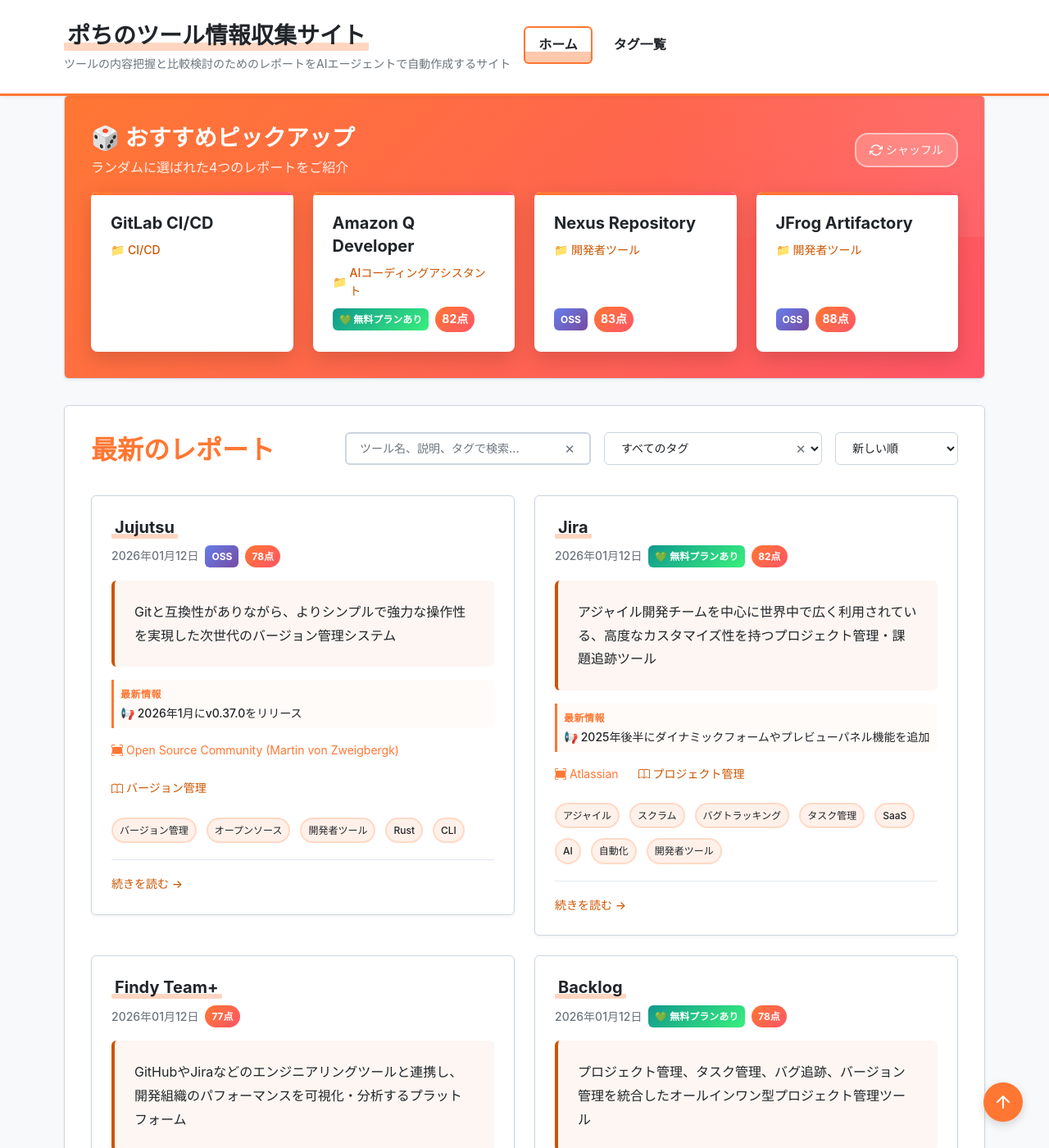
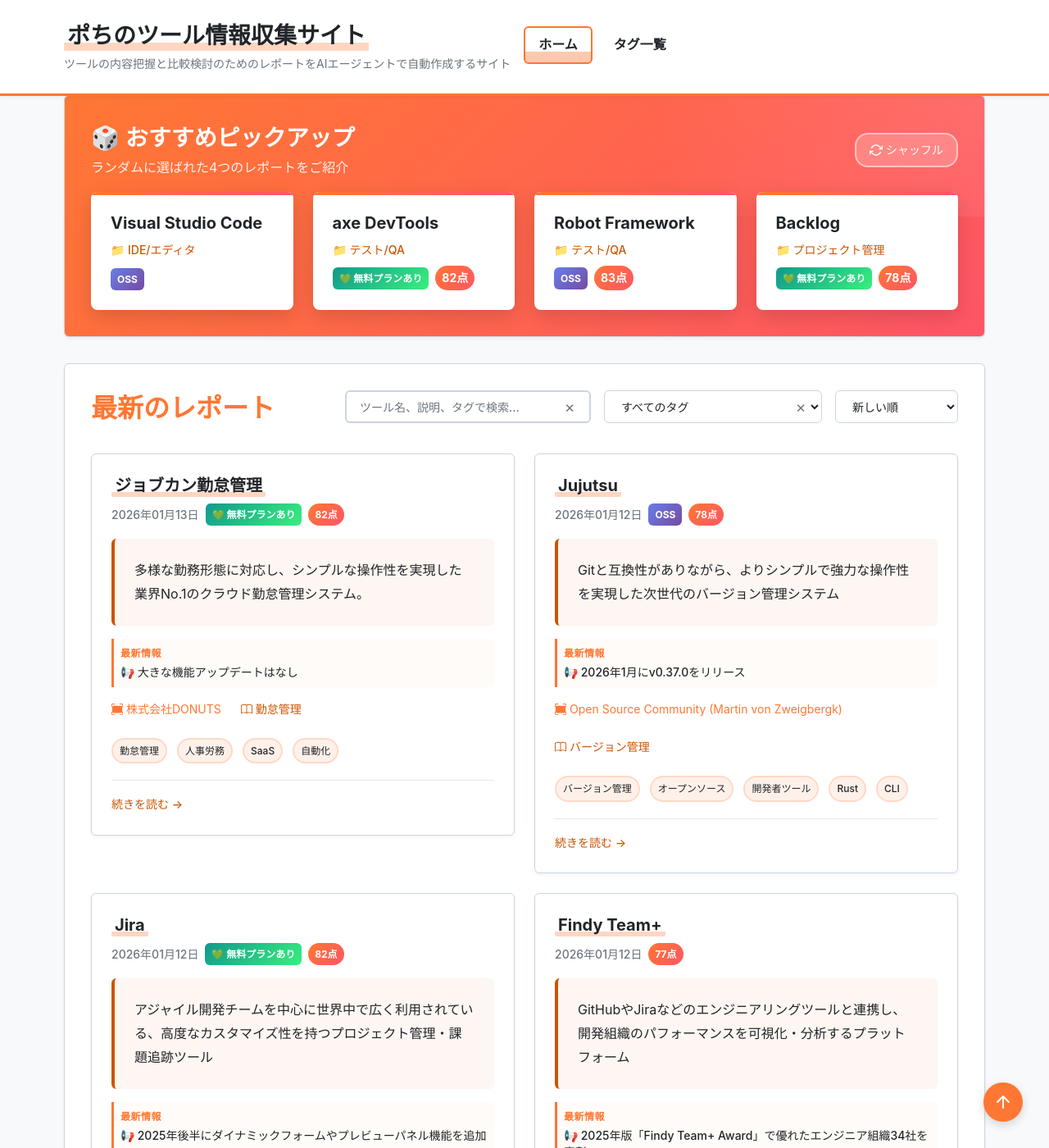
Before and after one commit to aegisfleet/tool-survey-report, a Jekyll site: the page built from index.md, in a window 1280 px wide and 1400 px high, scrolled down 656 px. Shown: the whole window at 82% size. Built offline with Jekyll 4.4.1, drawn with Linux system fonts in a browser that asks for light colours; part of the change alters nothing that is shown; some of the changed text lies outside the part shown.

Commit message:
docs: Update jobcan-kinmu-kanri report and verify links (#414)
Updates the `_reports/jobcan-kinmu-kanri.md` file to match the latest template structure and refreshes its content based on current information.

- Restructures the report to strictly follow the mandated template.
- Updates the `last_updated` date to 2026-01-13.
- Adds missing front matter sections: `tool_reading`, `quick_summary`, and `evaluation`.
- Verifies bidirectional links with related reports, confirming no changes were needed as they already existed.
- Fixes a broken link to ITreview discovered during the final link check.

Co-authored-by: google-labs-jules[bot] <161369871+google-labs-jules[bot]@users.noreply.github.com>

```diff
--- a/_reports/jobcan-kinmu-kanri.md
+++ b/_reports/jobcan-kinmu-kanri.md
@@ -1,17 +1,52 @@
 ---
+# === フロントマター ===
+# 【必須項目】
 title: "ジョブカン勤怠管理 調査レポート"
 tool_name: "ジョブカン勤怠管理"
+tool_reading: "ジョブカンキンムカンリ"
 category: "勤怠管理"
 developer: "株式会社DONUTS"
 official_site: "https://jobcan.ne.jp/"
 date: "2025-10-24"
-last_updated: "2025-12-13"
+last_updated: "2026-01-13"
 tags:
   - "勤怠管理"
   - "人事労務"
   - "SaaS"
   - "自動化"
-description: "多様な勤務形態に対応し、シンプルな操作性を実現したクラウド勤怠管理システム。"
+description: "多様な勤務形態に対応し、シンプルな操作性を実現した業界No.1のクラウド勤怠管理システム。"
+
+# 【クイックサマリー】ホーム画面のカード表示用
+quick_summary:
+  has_free_plan: true
+  is_oss: false
+  starting_price: "¥200/月"
+  target_users:
+    - "中小企業"
+    - "多様な勤務形態の企業"
+    - "人事労務担当者"
+  latest_highlight: "大きな機能アップデートはなし"
+  update_frequency: "中"
+
+# 【ツール評価】100点満点、基準点70点からの加減算方式
+evaluation:
+  score: 82
+  base_score: 70
+  plus_points:
+    - point: 8
+      reason: "業界トップクラスの導入実績と機能網羅性。"
+    - point: 5
+      reason: "柔軟な料金体系と無料サポートが充実している。"
+    - point: 2
+      reason: "豊富な打刻方法や外部連携機能。"
+  minus_points:
+    - point: -3
+      reason: "高機能な反面、管理者画面が複雑な点。"
+  summary: "機能、コスト、信頼性のバランスが非常に高く、ほとんどの企業にとって有力な選択肢となる。"
+
+# 【任意項目】該当するもののみ記載
+links:
+  documentation: "https://jobcan.zendesk.com/hc/ja"
 relationships:
   related_tools:
     - "SmartHR"
@@ -25,154 +60,128 @@ relationships:
 ## **1. 基本情報**
 
 * **ツール名**: ジョブカン勤怠管理
+* **ツールの読み方**: ジョブカンキンムカンリ
 * **開発元**: 株式会社DONUTS
 * **公式サイト**: [https://jobcan.ne.jp/](https://jobcan.ne.jp/)
-* **カテゴリ**: 勤怠管理, 労務管理
-* **概要**: あらゆる勤務形態に対応し、シンプルな操作性を追求したクラウド勤怠管理システム。シリーズ累計導入社数は25万社を超え、業界No.1の実績を持つ。
+* **関連リンク**:
+  * ドキュメント: [https://jobcan.zendesk.com/hc/ja](https://jobcan.zendesk.com/hc/ja)
+  * レビューサイト: [ITreview](https://www.itreview.jp/products/jobcankintaikanri/reviews)
+* **カテゴリ**: 勤怠管理
+* **概要**: あらゆる勤務形態に対応し、シンプルな操作性を追求したクラウド勤怠管理システム。シリーズ累計導入社数は30万社を超え、業界No.1の実績を持つ。
 
 ## **2. 目的と主な利用シーン**
 
-* **目的**: 煩雑な勤怠管理業務を自動化・効率化し、人事労務担当者の負担を軽減する。また、多様化する働き方に柔軟に対応し、正確な労働時間の把握とコンプライアンス遵守を実現する。
-* **主な利用者**: 企業の人事労務担当者、管理者、全従業員。
-* **具体的な利用シーン**:
-    * 従業員の出退勤時刻の正確な記録
-    * 残業、休日出勤、休暇取得状況のリアルタイムでの可視化
-    * フレックスタイム、変形労働時間制、裁量労働制などの複雑な勤務形態の管理
-    * シフト作成および従業員への共有
-    * 休暇や残業のオンライン申請・承認ワークフロー
-    * 勤怠データと給与計算システムの連携
+* **解決する課題**: 煩雑な勤怠管理業務を自動化・効率化し、人事労務担当者の負担を軽減する。多様化する働き方に柔軟に対応し、正確な労働時間の把握とコンプライアンス遵守を実現する。
+* **想定利用者**: 企業の人事労務担当者、管理者、全従業員。
+* **利用シーン**:
+  * 従業員の出退勤時刻の正確な記録（オフィス、リモート、直行直帰など）
+  * 残業、休日出勤、休暇取得状況のリアルタイムでの可視化と管理
+  * フレックスタイム、変形労働時間制、裁量労働制などの複雑な勤務形態の管理
+  * シフト作成、収集、および従業員への共有
+  * 休暇や残業のオンライン申請・承認ワークフロー
 
 ## **3. 主要機能**
 
-* **出退勤管理**:
-    * **多彩な打刻方法**: ICカード（Suica, PASMOなど）、指静脈認証、GPS、LINE/Slack、PC/スマホなど、事業所の環境に合わせて最適な打刻方法を選択可能。
-    * **リアルタイム反映**: 打刻されたデータは即座に出勤簿に反映され、管理者はリアルタイムで勤務状況を把握できる。
-* **シフト管理**:
-    * **シフト収集・作成支援**: 従業員からのシフト希望をオンラインで収集し、管理者は画面上で簡単にシフトを作成・調整できる。
-    * **人員配置の最適化**:曜日ごとの必要人数設定や、複数拠点・複数グループのシフトを一元管理する機能。
-* **休暇・申請管理**:
-    * **オンラインワークフロー**: 残業、休日出勤、休暇、打刻修正などをPCやスマホから申請・承認できる。
-    * **残休暇の自動管理**: 有給休暇の取得状況や残日数を自動で計算・管理。年5日の取得義務アラート機能も搭載。
-* **工数管理**:
-    * **プロジェクト・タスクごとの工数集計**: 「どの業務にどれくらいの時間がかかっているか」を可視化し、業務効率の改善や正確な原価計算を支援。
-* **データ出力**:
-    * **柔軟なデータ集計**: 勤務時間、残業時間、深夜労働時間など、100以上の項目から必要なデータを自由に組み合わせてCSV/Excel形式で出力可能。
-    * **給与計算ソフト連携**: 主要な給与計算ソフトのフォーマットに対応したデータを出力できる。
+* **出退勤管理**: ICカード（Suica等）、指静脈認証、GPS、LINE/Slack、PC/スマホなど、業界トップクラスの多彩な打刻方法を提供。
+* **シフト管理**: 従業員からのシフト希望収集、管理画面でのシフト作成・調整、複数拠点・グループの一元管理が可能。
+* **休暇・申請管理**: 残業、休日出勤、休暇、打刻修正などをオンラインで申請・承認できるワークフローを搭載。有給休暇の残日数管理も自動化。
+* **工数管理**: プロジェクトやタスクごとに工数を記録・集計し、業務の可視化や原価計算を支援。
+* **データ出力・連携**: 勤務データを柔軟に集計し、CSV/Excelで出力可能。主要な給与計算ソフト用のフォーマットにも対応。
+* **アラート機能**: 長時間労働や年5日の有給取得義務など、コンプライアンス違反の可能性がある従業員を自動で検知し管理者に通知。
 
 ## **4. 特徴・強み (Pros)**
 
-* **圧倒的な導入実績と信頼性**: シリーズ累計25万社以上という導入実績は、機能とサポートに対する信頼性の高さを証明している。
-* **コストパフォーマンスの高さ**: 必要な機能（出勤管理、シフト管理など）を自由に選択して組み合わせられるため、不要なコストをかけずにスモールスタートできる。初期費用やサポート費用が無料な点も魅力。
-* **多様な働き方への柔軟な対応**: 変形労働時間制、フレックスタイム、裁量労働制など、複雑な勤務体系に標準で対応。所属や雇用形態ごとの細かい設定も可能。
-* **豊富な打刻方法**: ICカード、GPS、指静脈、LINE/Slackなど、業界トップクラスの打刻方法を提供しており、オフィス勤務、リモートワーク、外回り営業など、あらゆる勤務スタイルに対応できる。
-* **直感的な操作性**: 従業員・管理者ともにマニュアルなしでも直感的に操作できるシンプルなUI/UXが評価されている。
+* **圧倒的な導入実績と信頼性**: シリーズ累計30万社以上という導入実績は、機能とサポートに対する信頼性の高さを証明している。
+* **コストパフォーマンスの高さ**: 必要な機能（出勤管理、シフト管理など）を自由に選択して組み合わせられる料金体系。初期費用やサポート費用が無料な点も魅力。
+* **多様な働き方への柔軟な対応**: 変形労働時間制、フレックスタイム、裁量労働制など、日本の複雑な勤務体系に標準で対応している。
+* **豊富な打刻方法**: 業界トップクラスの打刻方法を提供しており、あらゆる勤務スタイルに対応可能。
+* **手厚い無料サポート**: 電話、メール、チャットでの無料サポートが提供されており、導入時のハードルが低い。
 
 ## **5. 弱み・注意点 (Cons)**
 
-* **管理者画面の複雑さ**: 高機能である反面、管理者向けの画面は設定項目が多く、慣れるまでは複雑に感じることがあるとの指摘がある。
-* **動作の不安定さ**: レビューの一部では、メンテナンスが多い、システムの動作が重い、打刻が稀に反映されない、GPSが不安定といった声が見られる。
-* **打刻修正の手間**: 従業員が打刻修正を申請し、管理者が承認するというプロセスが、場合によっては手間に感じられることがある。
+* **管理者画面の複雑さ**: 高機能である反面、管理者向けの画面は設定項目が多く、慣れるまでは複雑に感じることがある。
+* **システムの安定性に関する指摘**: 一部のレビューでは、システムの動作が重い、GPSが不安定、メンテナンスが多いといった声が見られる。
+* **打刻修正のプロセス**: 従業員が打刻修正を申請し、管理者が承認するというプロセスが、従業員数が多い場合に手間に感じられることがある。
+* **日本語対応**: 日本のサービスであるため日本語対応は万全だが、海外拠点での利用には向かない。
 
 ## **6. 料金プラン**
 
-* **無料プラン**: あり。機能制限付きで基本的な出退勤管理や一部申請機能を利用可能。
-* **有料プラン**:
-  * **機能選択式プラン**: 必要な機能を組み合わせて契約。価格は1ユーザーあたりの月額。
-    * 1機能のみ: 200円 (例: 出勤管理のみ)
-    * 2機能: 300円 (例: 出勤管理 + シフト管理)
-    * 3機能: 400円 (例: 出勤管理 + シフト管理 + 休暇申請)
-    * 4機能 (フル機能): 500円 (出勤管理 + シフト管理 + 休暇申請 + 工数管理)
+| プラン名 | 料金（1ユーザーあたり） | 主な特徴 |
+|---|---|---|
+| **無料プラン** | 無料 | 10名まで。出退勤管理、申請承認、データ出力など基本機能のみ。 |
+| **機能選択式プラン** | ¥200～¥500/月 | 必要な機能を1つ（¥200）から4つ（¥500）まで自由に選択可能。 |
+
 * **課金体系**: 登録ユーザー数に応じた月額課金。最低利用料金は月額2,000円（税抜）。
-* **初期費用・サポート費用**: 0円。
-* **大規模利用**: 500名以上の利用の場合は別途見積もり。
-* **無料トライアル**: 30日間の無料トライアルがあり、全ての機能を利用可能。
+* **無料トライアル**: 30日間、全ての機能が利用可能な無料トライアルあり。
 
 ## **7. 導入実績・事例**
 
-* **導入企業**: シリーズ累計で25万社以上が導入。公式サイトでは、サイバーエージェント、DMM.com、横浜F・マリノス、すかいらーくホールディングスなど、IT企業から飲食、小売、スポーツチームまで、規模や業種を問わず多数の企業名が公開されている。
-* **効果**: 導入企業からは、「勤怠管理にかかる時間が80%削減された」「ペーパーレス化が実現し、集計ミスがなくなった」「多様な雇用形態に対応できた」といった効果が報告されている。
+* **導入企業**: サイバーエージェント、DMM.com、すかいらーくホールディングスなど、IT企業から飲食、小売まで、規模や業種を問わず多数の企業で導入。
+* **導入事例**: 「勤怠管理にかかる時間が80%削減された」「ペーパーレス化が実現し、集計ミスがなくなった」「多様な雇用形態に対応できた」などの効果が報告されている。
+* **対象業界**: IT、飲食、小売、医療、製造など、幅広い業界で利用されている。
 
 ## **8. サポート体制**
 
 * **ドキュメント**: 公式サイトに詳細なオンラインヘルプやFAQが整備されている。
-* **コミュニティ**: ユーザーコミュニティの存在は確認できない。
-* **公式サポート**:
-  * **サポート窓口**: 電話、メール、チャットでの問い合わせに対応。
-  * **対応時間**: 平日9:00～18:00。
-  * **料金**: サポートは無料で提供される。
-  * **その他**: 初期設定を代行する有料サポートも提供されている。
+* **コミュニティ**: 公式のユーザーコミュニティは存在しない。
+* **公式サポート**: 電話、メール、チャットでの問い合わせに無料で対応（平日9:00～18:00）。初期設定代行などの有料サポートも提供。
 
 ## **9. 連携機能 (API・インテグレーション)**
 
 * **API**: 従業員情報や勤怠データを操作するためのAPIが提供されており、外部システムとの連携が可能。
 * **外部サービス連携**:
-  * **給与計算・給与前払い**: ジョブカン給与計算, マネーフォワード クラウド給与, 給与奉行クラウド, Payme, Advanced pay SAISON, FUKUPEなど多数。CSV連携を含めると弥生給与, freee人事労務などにも対応。
-  * **人事労務ソフト**: SmartHR, オフィスステーション, MaLionCloudなどとAPI連携し、従業員情報の一元管理を実現。
-  * **入退室管理・認証**: ALLIGATE, Akerun, Safie Entrance2, SenseLink Cloud（顔認証）と連携し、入退室記録を打刻として利用可能。
-  * **その他**: SlackやLINEと連携し、チャットツール上での打刻が可能。プロジェクト管理のCrowdLogやログ管理のみえるクラウドログとも連携。
+  * **給与計算**: マネーフォワード クラウド給与, 給与奉行クラウドなど多数
+  * **人事労務**: SmartHR, オフィスステーションなど
+  * **入退室管理**: Akerun, Safie Entrance2など
+  * **その他**: Slack, LINE, Microsoft 365, Google Workspaceなど
 
 ## **10. セキュリティとコンプライアンス**
 
-* **認証**:
-  * **2要素認証**: アプリまたはメールによる2要素認証に対応。
-  * **IPアドレス制限**: 特定のIPアドレスからのみアクセスを許可する設定が可能。
-  * **シングルサインオン(SSO)**: SAML認証によるSSOに対応（ジョブカン共通ID）。
-* **データ管理**:
-  * **データセンター**: サーバーは日本国内のデータセンター（AWS, Google Cloud）で管理されている。
-  * **暗号化**: 通信はSSL/TLSにより暗号化。
-  * **冗長化とバックアップ**: 複数拠点でデータベースを冗長化し、災害時にも対応できる体制を構築。
-* **準拠規格**:
-  * **ISO/IEC 27001 (ISMS)**: 認証取得済み。
-  * **ISO/IEC 27017**: 認証取得済み。
-  * **外部監査**: 年に一度、第三者機関による監査を実施。
+* **認証**: SSO対応（SAML認証）、2要素認証、IPアドレス制限に対応。
+* **データ管理**: データは日本国内のデータセンター（AWS, Google Cloud）で管理。通信はSSL/TLSで暗号化。
+* **準拠規格**: ISO/IEC 27001 (ISMS), ISO/IEC 27017を取得済み。
 
 ## **11. 操作性 (UI/UX) と学習コスト**
 
-* **UI/UX**: 全体的にシンプルで分かりやすい画面デザインが特徴。従業員向けの打刻画面や申請画面は、ITに不慣れなユーザーでも直感的に操作できると高く評価されている。ただし、管理者向けの機能は多岐にわたるため、設定画面が複雑に感じられる場合がある。
-* **学習コスト**: 基本的な操作（打刻、申請）の学習コストは非常に低い。管理者は、自社の就業規則に合わせて初期設定を行う必要があるが、無料のサポートが充実しているため、導入時のハードルは低い。
+* **UI/UX**: 従業員向けの画面はシンプルで直感的に操作できると評価が高い。一方、管理者画面は多機能なため設定項目が多く、慣れが必要。
+* **学習コスト**: 基本的な操作の学習コストは低い。管理者の初期設定は複雑になりがちだが、無料サポートが充実しているため導入はスムーズに進められる。
 
 ## **12. ユーザーの声（レビュー分析）**
 
 * **調査対象**: ITreview, BOXIL SaaS, Google Play, App Store
-* **総合評価**: 各レビューサイトで高い評価を得ており、ITreviewでは4.2/5.0となっている。
+* **総合評価**: ITreviewで4.2/5.0 (2026年1月時点) と高い評価を得ている。
 * **ポジティブな評価**:
-  * 「UIがシンプルで、PCに不慣れな従業員でも迷わず使えている」
-  * 「必要な機能だけを選べるので、コストを抑えられて助かる」
-  * 「LINEやSlackで打刻できるのが、リモートワーク中心の弊社では非常に便利」
+  * 「UIがシンプルで、PCに不慣れな従業員でも迷わず使える」
+  * 「必要な機能だけを選べるので、コストを抑えられた」
+  * 「LINEやSlackで打刻できるのがリモートワークで非常に便利」
   * 「サポートのレスポンスが早く、電話で丁寧に教えてくれるので安心できる」
-  * 「有給休暇の管理が自動化され、管理部門の作業が大幅に削減された」
 * **ネガティブな評価 / 改善要望**:
   * 「管理者画面の設定項目が多く、最初はどこを触ればいいか分かりにくい」
   * 「スマートフォンのアプリが時々不安定になることがある」
-  * 「打刻修正の申請・承認フローが、従業員数が多いと少し手間になる」
+  * 「GPS打刻の精度が低い場合がある」
 
 ## **13. 直近半年のアップデート情報**
 
-* **2025年1月: 工数管理プランの大幅アップデート**:
-  * 従来の「プロジェクト」「タスク」という固定の分類項目だけでなく、企業が独自に分類項目（例: 「部署名」）を設定できるようになった。
-  * 工数に関する権限設定が細分化され、より柔軟な管理が可能になった。
-  * 入力アシスト機能が追加され、従業員の入力負担が軽減された。
-  * このアップデートは、特にプロジェクト単位で業務を行うIT企業や、製造業などでの正確な原価計算ニーズに応えるものであり、機能の専門性を高める方向性を示している。
+* **2025年後半**: 目立った新機能のリリースや大きなアップデートは公式サイト上では確認できなかった。機能改善や不具合修正が中心と推測される。
+
+(出典: [公式サイト](https://jobcan.ne.jp/))
 
 ## **14. 類似ツールとの比較**
 
-* **KING OF TIME**:
-  * **特徴**: 勤怠管理システムの老舗であり、導入社数・実績ともに豊富。生体認証打刻など、独自の打刻方法に強みを持つ。
-  * **選択ポイント**: 信頼性と実績を最重視する場合や、厳密な本人確認が求められる業態（製造業、医療機関など）で選択肢となる。
-* **マネーフォワード クラウド勤怠**:
-  * **特徴**: 「マネーフォワード クラウド」シリーズの一部であり、給与計算や人事労務といった他サービスとの連携が非常にスムーズ。
-  * **選択ポイント**: 既にマネーフォワードの他サービスを利用している場合、バックオフィス業務全体をシームレスに連携させたい場合に最適。
-* **freee勤怠管理Plus**:
-  * **特徴**: freeeが提供するサービスで、特に「freee人事労務」との連携を前提として設計されている。シンプルな操作性が魅力。
-  * **選択ポイント**: freee製品でバックオフィスを統一している企業、特にスモールビジネスやスタートアップにとって有力な選択肢。
+| ツール名 | 特徴 | 強み | 弱み | 選択肢となるケース |
+|---|---|---|---|---|
+| **本ツール** | 機能選択式の柔軟な料金体系と豊富な実績 | コストパフォーマンス、機能網羅性、サポート体制 | 管理画面の複雑さ | 多くの企業にとってバランスの取れた選択肢。特にコストを抑えたい中小企業や多様な働き方を導入する企業。 |
+| **KING OF TIME** | 勤怠管理システムの老舗。生体認証など独自の打刻方法 | 信頼性と実績、厳密な本人確認機能 | 料金がやや高め、UIが古め | 信頼性と実績を最重視する場合や、厳密な本人確認が求められる業態（製造業、医療機関など）。 |
+| **マネーフォワード クラウド勤怠** | 「マネーフォワード クラウド」シリーズとのシームレスな連携 | バックオフィス業務全体の連携、エコシステム | 単体での機能は本ツールに劣る部分もある | 既にマネーフォワードの他サービスを利用しており、バックオフィス全体の効率化を最優先する場合。 |
+| **freee勤怠管理Plus** | 「freee人事労務」との連携を前提としたシンプルな設計 | freee製品との連携、シンプルな操作性 | 連携先がfreeeに限定されがち | freeeでバックオフィスを統一している企業、特にスモールビジネスやスタートアップ。 |
 
 ## **15. 総評**
 
 * **総合的な評価**:
-  * ジョブカン勤怠管理は、業界トップクラスの導入実績が示す通り、機能の網羅性、使いやすさ、コストパフォーマンスのバランスが非常に優れた勤怠管理システムである。特に「必要な機能だけを選んで組み合わせられる」という柔軟な料金体系は、企業の規模や成長段階を問わずフィットしやすい大きな魅力と言える。
+  ジョブカン勤怠管理は、機能の網羅性、使いやすさ、コストパフォーマンスのバランスが非常に優れた勤怠管理システムである。「必要な機能だけを選んで組み合わせられる」という柔軟な料金体系は、企業の規模や成長段階を問わずフィットしやすい。業界トップクラスの導入実績がその信頼性を物語っている。
 * **推奨されるチームやプロジェクト**:
-  * **多様な働き方を導入する企業**: リモートワーク、フレックス、時短勤務など、複雑な勤務形態を併用する企業。
-  * **コストを抑えて導入したい中小企業**: 初期費用・サポート費用が無料で、月額200円/ユーザーからという低価格でスモールスタートしたい企業。
-  * **初めて勤怠管理システムを導入する企業**: シンプルなUIと手厚い無料サポートにより、導入ハードルが低い。
+  * 多様な働き方（リモートワーク、フレックス等）を導入する企業
+  * コストを抑えて勤怠管理を始めたい中小企業やスタートアップ
+  * 初めて勤怠管理システムを導入する企業（手厚いサポートがあるため）
 * **選択時のポイント**:
-  * バックオフィス業務全体の効率化を最優先し、特定のエコシステム（マネーフォワード、freee）に統一したい場合は、それぞれのシリーズ製品が有力な競合となる。しかし、単体での機能の豊富さ、あらゆる業種・業態に対応できる汎用性、そしてコストパフォーマンスを重視するならば、ジョブカン勤怠管理が最もバランスの取れた選択肢となるだろう。
+  特定のエコシステム（マネーフォワード、freee）に業務を統一したい場合は、それぞれのシリーズ製品が有力な競合となる。しかし、単体での機能の豊富さ、あらゆる業種に対応できる汎用性、そしてコストパフォーマンスを重視するならば、ジョブカン勤怠管理が最もバランスの取れた選択肢となるだろう。
```
